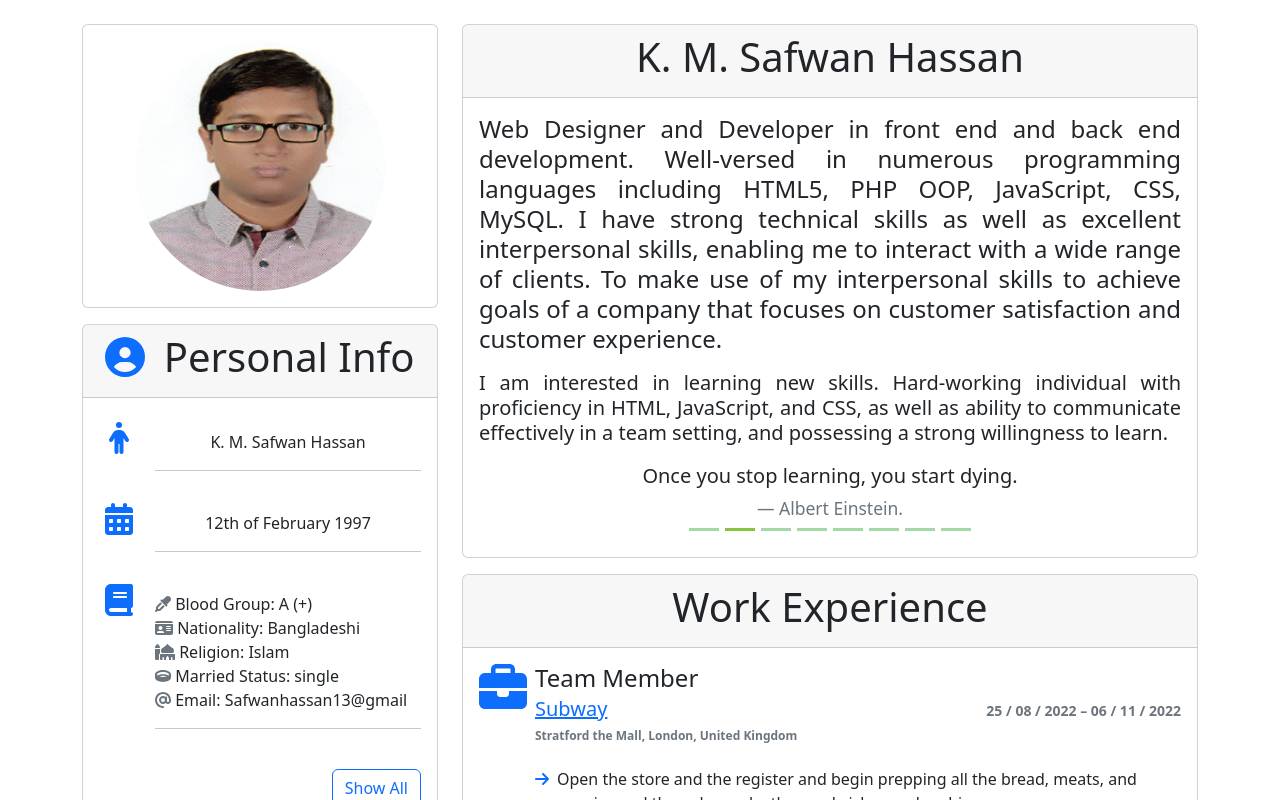
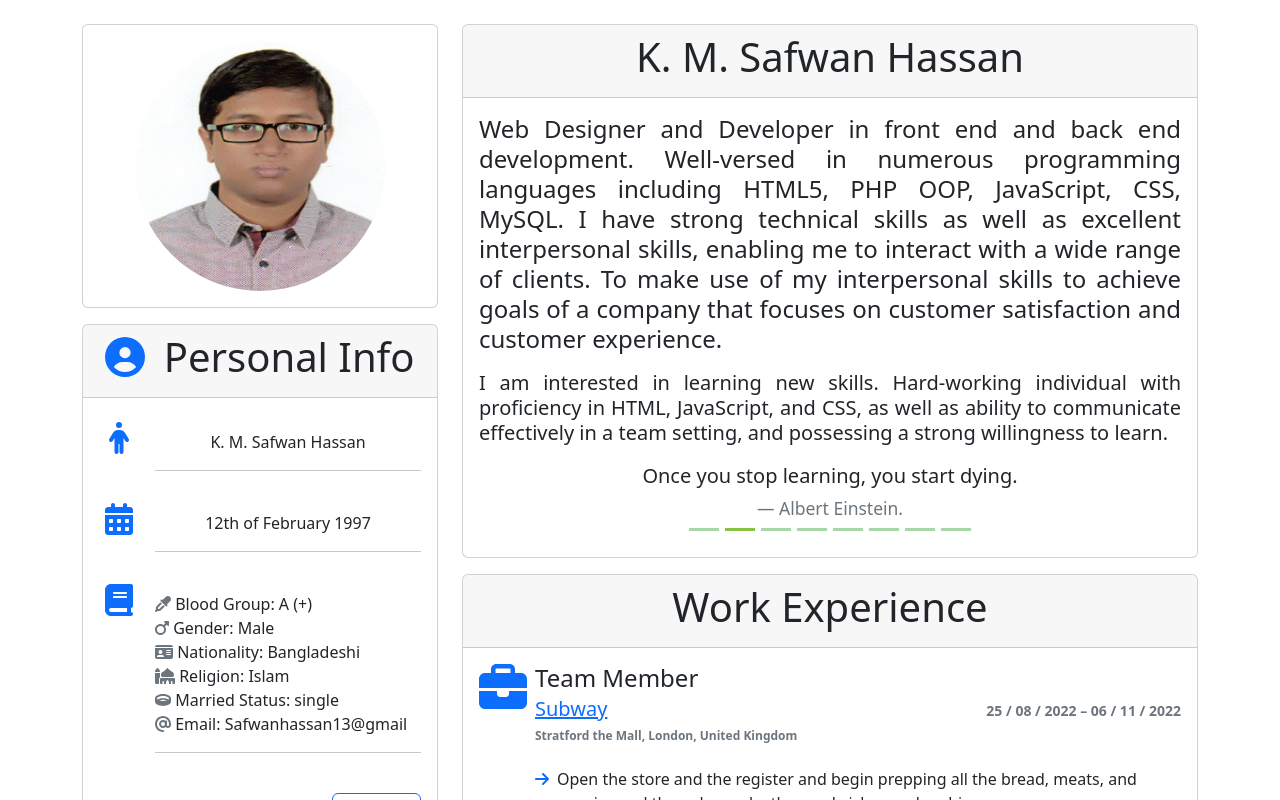
Before and after one commit to SafwanELLipSE/onlineResume, a React (Create React App) app: page / in a window 1280 px wide. Shown: the top 800 px of the page. Built offline with nearby package versions, Linux system fonts and the light colour scheme.

Commit message:
added gender in profileInfo.

```diff
--- a/src/components/ProfileInfo/ProfileInfo.jsx
+++ b/src/components/ProfileInfo/ProfileInfo.jsx
@@ -8,7 +8,7 @@ import Tooltip from 'react-bootstrap/Tooltip';
 
 // fontawesome
 import { FontAwesomeIcon } from '@fortawesome/react-fontawesome';
-import { faCircleUser, faPerson, faCalendarDays, faBook, faEyeDropper, faIdCard, faMosque, faRing, faAt, faSquarePhone, faAddressCard, faHouse, faAddressBook, faHouseChimney } from '@fortawesome/free-solid-svg-icons';
+import { faCircleUser, faPerson, faCalendarDays, faBook, faEyeDropper, faIdCard, faMosque, faRing, faAt, faSquarePhone, faAddressCard, faHouse, faAddressBook, faHouseChimney, faMars } from '@fortawesome/free-solid-svg-icons';
 import { faWhatsapp, faLinkedin, faFacebookSquare, faGithub  } from '@fortawesome/free-brands-svg-icons';
 
 // styles
@@ -68,6 +68,7 @@ const ProfileInfo = () => {
                         </div>
                         <ul className={`${styles.mediaBody} list-unstyled mt-3`}>
                             <li><FontAwesomeIcon icon={faEyeDropper} className={`text-muted`} /> Blood Group: A (+)</li>
+                            <li><FontAwesomeIcon icon={faMars} className={`text-muted`} /> Gender: Male</li>
                             <li><FontAwesomeIcon icon={faIdCard} className={`text-muted`} /> Nationality: Bangladeshi</li>
                             <li><FontAwesomeIcon icon={faMosque} className={`text-muted`} /> Religion: Islam</li>
                             <li><FontAwesomeIcon icon={faRing} className={`text-muted`} /> Married Status: single</li>
```
